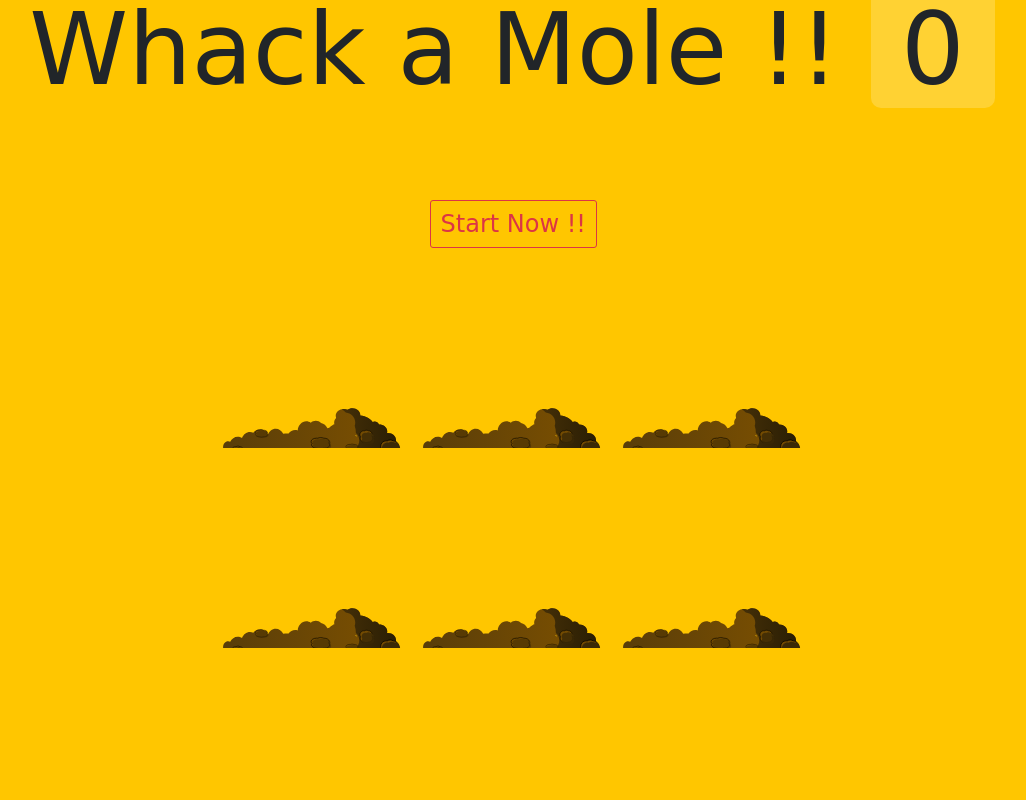
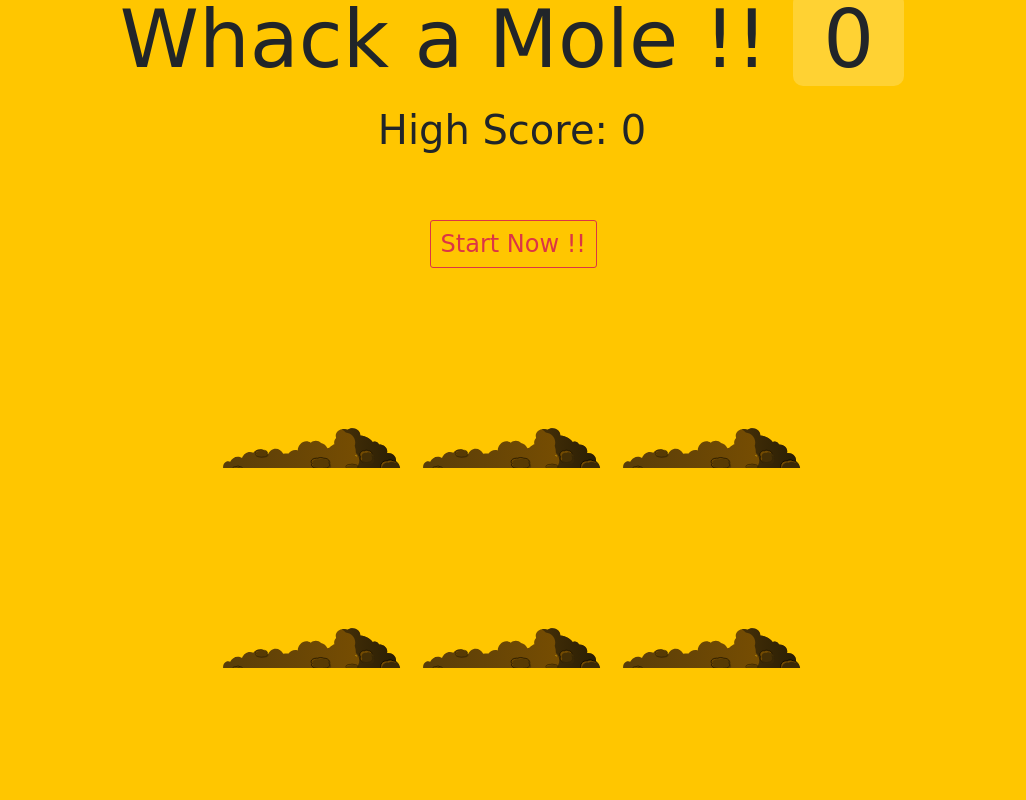
Before and after one commit to SehajDeepSingh26/Whach-a-Mole, a plain HTML site: page index.html in a window 1280 px wide. Shown: the whole page, without its empty margins (128-1154 px from the left). Drawn offline with nearby package versions, Linux system fonts and the light colour scheme.

Commit message:
setup of high score record

```diff
--- a/app.js
+++ b/app.js
@@ -1,10 +1,11 @@
-const holes = document.querySelectorAll('.hole');
+        const holes = document.querySelectorAll('.hole');
         const scoreBoard = document.querySelector('.score');
+        const highScore = document.querySelector('.highscore');
         const moles = document.querySelectorAll('.mole');
         let lastHole;
         let timeUp = false;
         let score= 0;
-
+        let highScoreVal = 0;
 
         function randomTime(max, min){
             return Math.floor(Math.random() * (max-min) + min);
@@ -50,6 +51,12 @@ const holes = document.querySelectorAll('.hole');
             score++;
             this.parentNode.classList.remove('up');
             scoreBoard.textContent = score;
+
+            if(score > highScoreVal){   // setting hign score
+                highScoreVal = score;
+                highScore.textContent = highScoreVal
+            }
+
         }
 
         moles.forEach(mole => mole.addEventListener('click', bonk));
--- a/index.html
+++ b/index.html
@@ -15,6 +15,7 @@
   <body>
     <div class="container-fluid">
       <h1>Whack a Mole !! <span class="score">0</span></h1>
+      <h2>High Score: <span class="highscore">0</span></h2>
       <div class="btn1"><button type="button" class="btn btn-outline-danger btn-lg ml-1" onclick="startgame()" > Start Now !!</button></div>
       <div class="game">
         <div class="hole hole-1">
--- a/style.css
+++ b/style.css
@@ -17,9 +17,17 @@ html {
 
   h1 {
     text-align: center;
-    font-size: 10rem;
+    font-size: 8rem;
     line-height: 1;
     margin-bottom: 0;
+  }
+
+  h2{
+    text-align: center;
+    font-size: 4rem;
+    line-height: 1;
+    margin-bottom: 0;
+    margin-top: 30px;
   }
 
   .score {
@@ -73,7 +81,7 @@ html {
     display: block;
     margin: 0 auto;
     text-align: center;
-    padding-top: 100px;
+    padding-top: 70px;
 
   }
   .btn{
```
